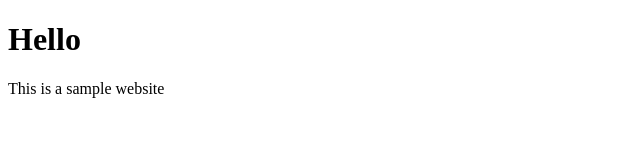
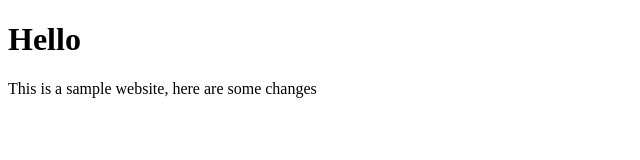
Before and after one commit to koldovsky/lv238-sample, a plain HTML site: page index.html in a window 1280 px wide. Shown: the whole page, without its empty margins (0-640 px from the left). Drawn offline with Linux system fonts and the light colour scheme.

Commit message:
New changes

```diff
--- a/index.html
+++ b/index.html
@@ -6,6 +6,6 @@
 </head>
 <body>
     <h1>Hello</h1>
-    <p>This is a sample website</p>
+    <p>This is a sample website, here are some changes</p>
 </body>
 </html>
```
